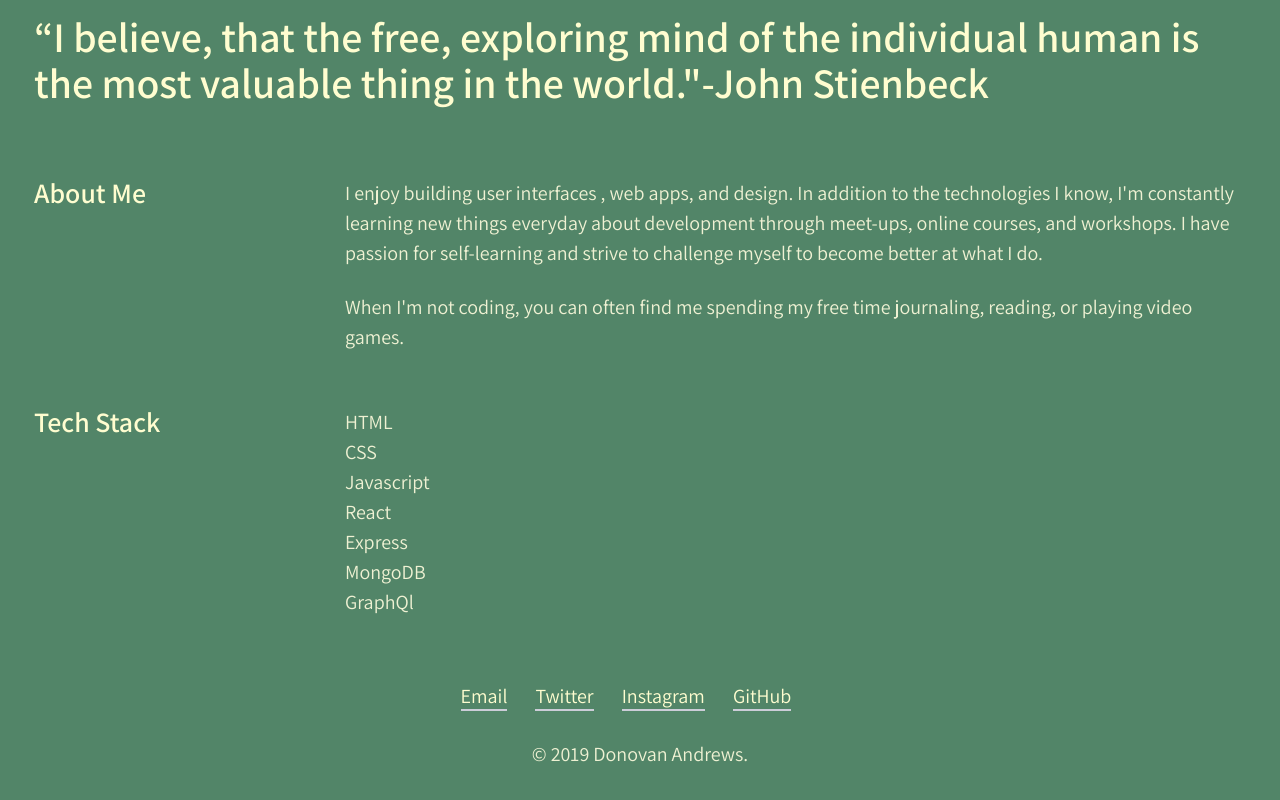
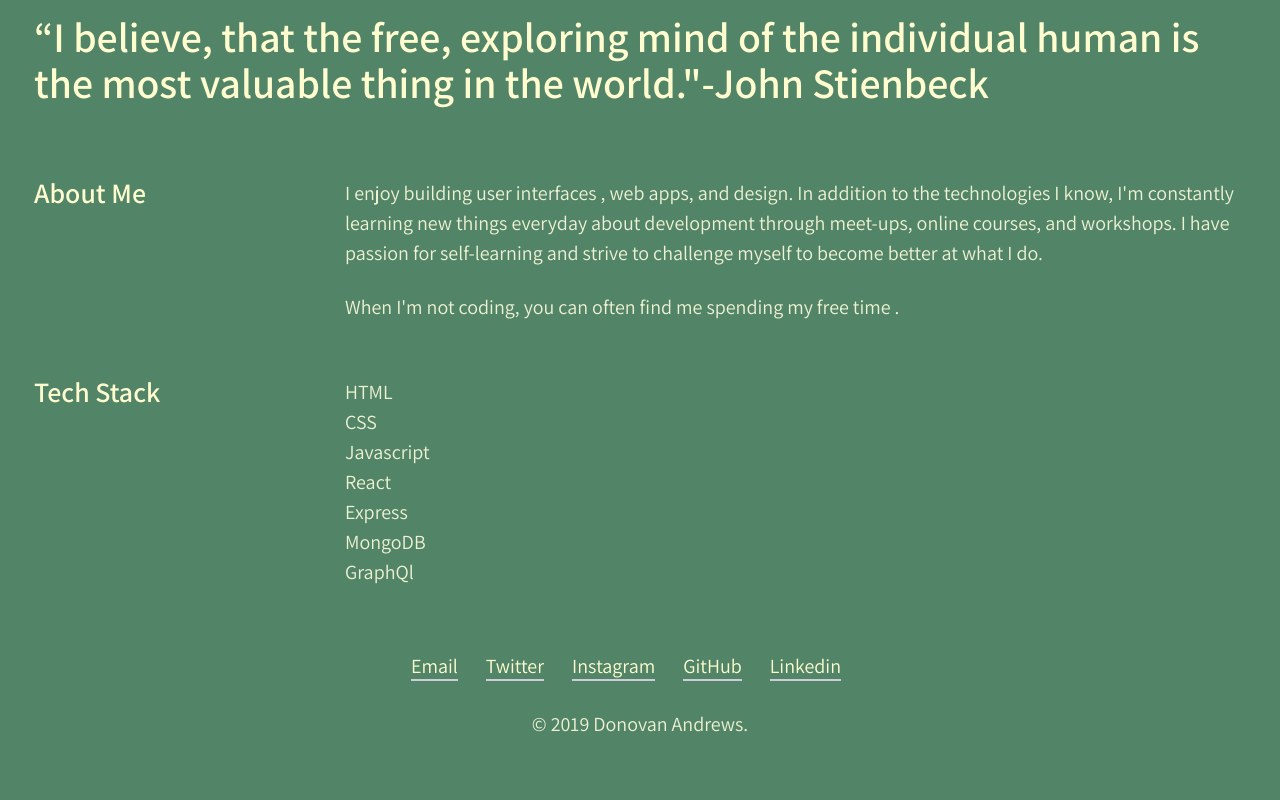
Before and after one commit to DonovanAndrews300/Portfolio, a Gatsby site: page / in a window 1280 px wide. Shown: the part 810-1610 px from the top of the page. Built offline with nearby package versions, Linux system fonts and the light colour scheme; Gatsby itself is replaced by a stand-in of ours.

Commit message:
added linkedin

```diff
--- a/src/components/footer.js
+++ b/src/components/footer.js
@@ -13,6 +13,10 @@ const Socials = [
   }, {
     name: 'GitHub',
     link: 'https://github.com/DonovanAndrews300'
+  },
+  {
+    name: 'Linkedin',
+    link: 'https://www.linkedin.com/in/donovan-andrews-964512159/'
   }
 ]
 
--- a/src/pages/index.js
+++ b/src/pages/index.js
@@ -23,7 +23,7 @@ class Index extends React.Component {
             </div>
             <div className="column-xs-12 column-md-9">
               <p>I enjoy building user interfaces , web apps, and design. In addition to the technologies I know, I'm constantly learning new things everyday about development through meet-ups, online courses, and workshops. I have passion for self-learning and strive to challenge myself to become better at what I do.</p>
-              <p>When I'm not coding, you can often find me spending my free time journaling, reading, or playing video games.</p>
+              <p>When I'm not coding, you can often find me spending my free time .</p>
             </div>
             <div className="column-xs-12 column-md-3">
               <h3>Tech Stack</h3>
```
